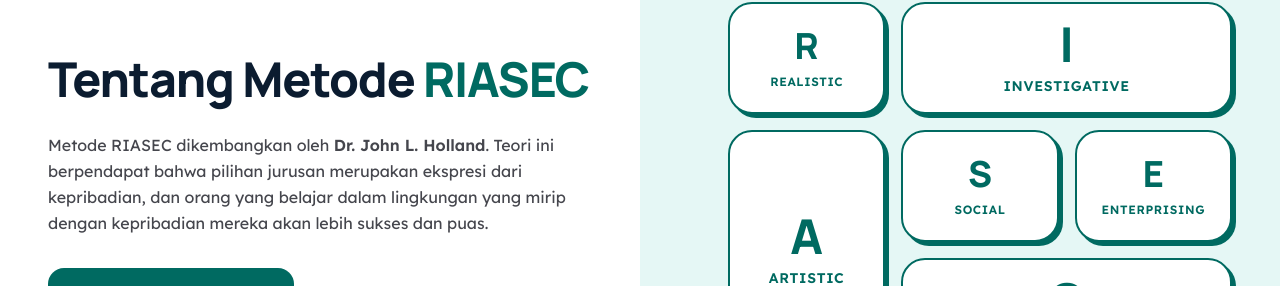
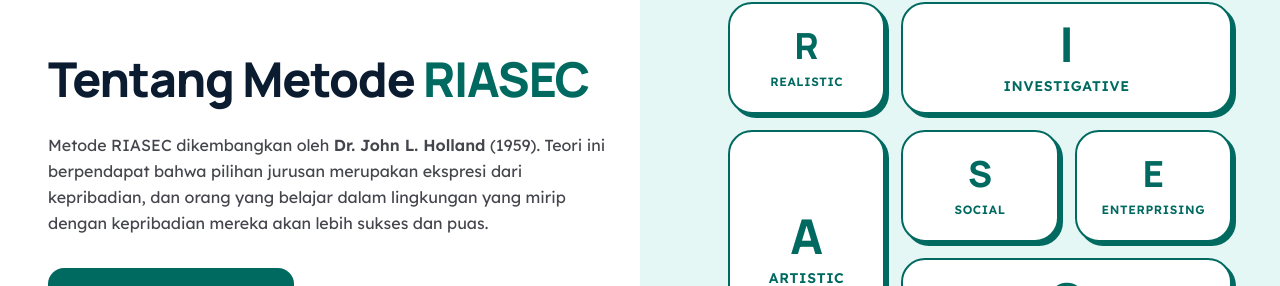
Before and after one commit to SirGhazian/KompasKarir, a Next.js app: page /tentang in a window 1280 px wide. Shown: the part 166-452 px from the top of the page. Built offline with nearby package versions, Linux system fonts and the light colour scheme.

Commit message:
fix minor ui changes

```diff
--- a/app/tentang/page.tsx
+++ b/app/tentang/page.tsx
@@ -120,10 +120,10 @@ export default function TentangPage() {
                   Tentang Metode <span className="text-secondary">RIASEC</span>
                 </h1>
                 <p className="mt-6 text-base leading-relaxed text-[#45464d] font-sans">
-                  Metode RIASEC dikembangkan oleh <strong>Dr. John L. Holland</strong>. Teori ini
-                  berpendapat bahwa pilihan jurusan merupakan ekspresi dari kepribadian, dan orang
-                  yang belajar dalam lingkungan yang mirip dengan kepribadian mereka akan lebih
-                  sukses dan puas.
+                  Metode RIASEC dikembangkan oleh <strong>Dr. John L. Holland</strong> (1959). Teori
+                  ini berpendapat bahwa pilihan jurusan merupakan ekspresi dari kepribadian, dan
+                  orang yang belajar dalam lingkungan yang mirip dengan kepribadian mereka akan
+                  lebih sukses dan puas.
                 </p>
                 <div className="mt-8">
                   <Button href="/instruksi" variant="primary" size="md">
```
